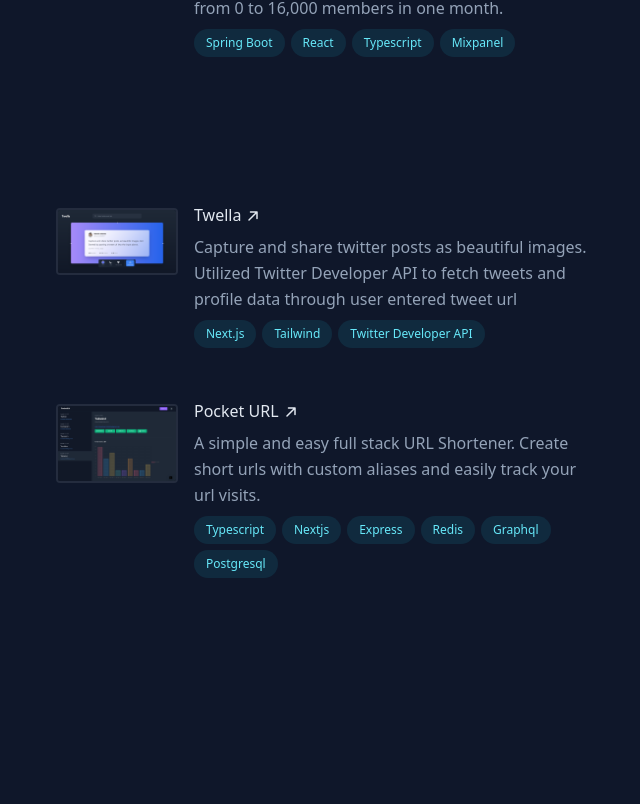
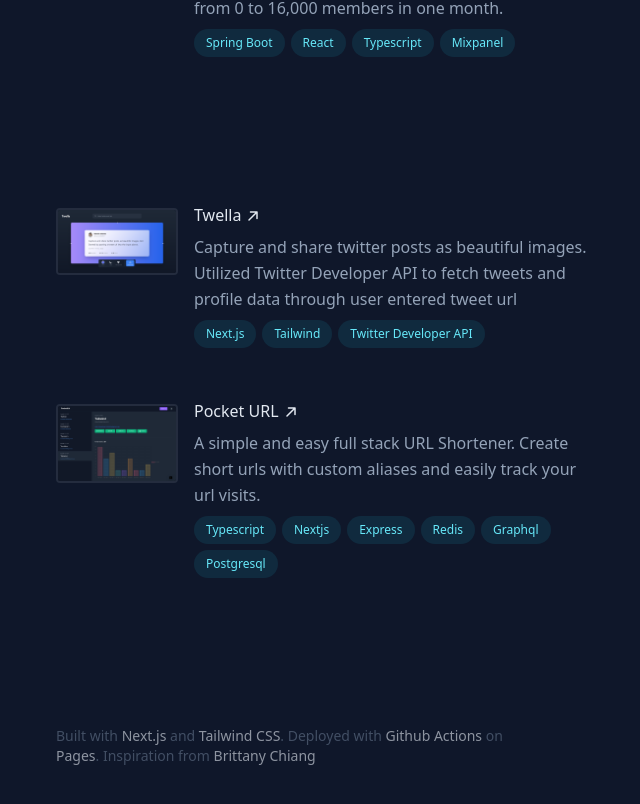
Before and after one commit to manishsharma8/manishsharma8.github.io, a Next.js app: page / in a window 1280 px wide. Shown: the part 1319-2123 px from the top of the page, without its empty margins (592-1232 px from the left). Built offline with nearby package versions, Linux system fonts and the light colour scheme.

Commit message:
feat: add footer

```diff
--- a/src/app/page.tsx
+++ b/src/app/page.tsx
@@ -1,8 +1,8 @@
 import About from "@/components/About";
 import Experience from "@/components/Experience";
+import Footer from "@/components/Footer";
 import Header from "@/components/Header";
 import Projects from "@/components/Projects";
-import Image from "next/image";
 
 export default function Home() {
   return (
@@ -13,6 +13,7 @@
           <About />
           <Experience />
           <Projects />
+          <Footer />
         </main>
       </div>
     </div>
--- /dev/null
+++ b/src/components/Footer.tsx
@@ -0,0 +1,26 @@
+import ExternalLink from "./common/ExternalLink";
+
+const Footer = () => {
+  return (
+    <footer className="max-w-md pb-16 text-sm text-slate-500 sm:pb-0 opacity-60">
+      <p>
+        Built with{' '}
+        <ExternalLink href="https://www.nextjs.org">Next.js</ExternalLink> and{' '}
+        <ExternalLink href="https://www.tailwindcss.com">
+          Tailwind CSS
+        </ExternalLink>
+        . Deployed with{' '}
+        <ExternalLink href="https://github.com/features/actions">
+          Github Actions
+        </ExternalLink>{' '}
+        on <ExternalLink href="https://pages.github.com/">Pages</ExternalLink>.
+        Inspiration from{' '}
+        <ExternalLink href="https://brittanychiang.com/">
+          Brittany Chiang
+        </ExternalLink>
+      </p>
+    </footer>
+  );
+};
+
+export default Footer;
```
